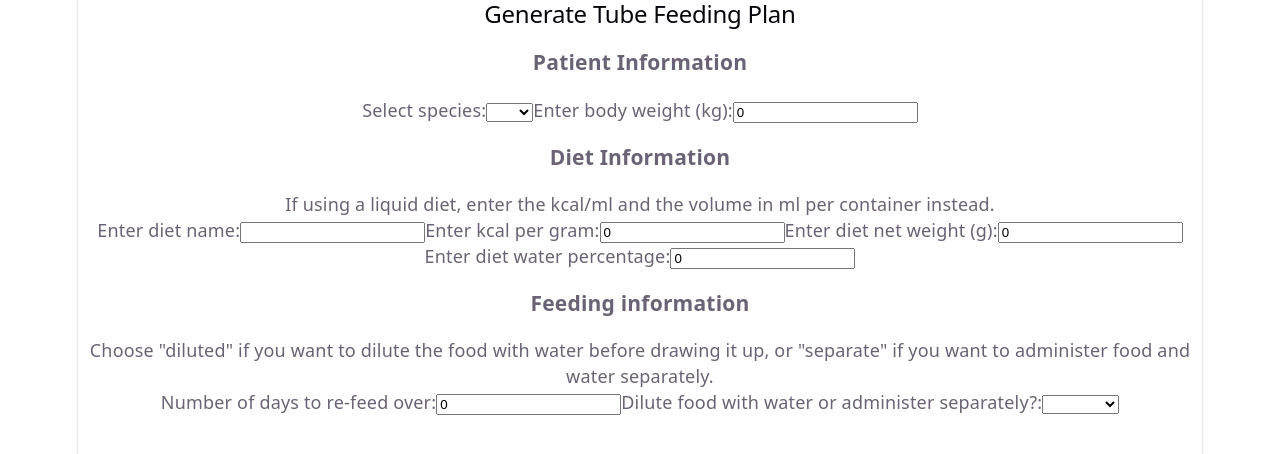
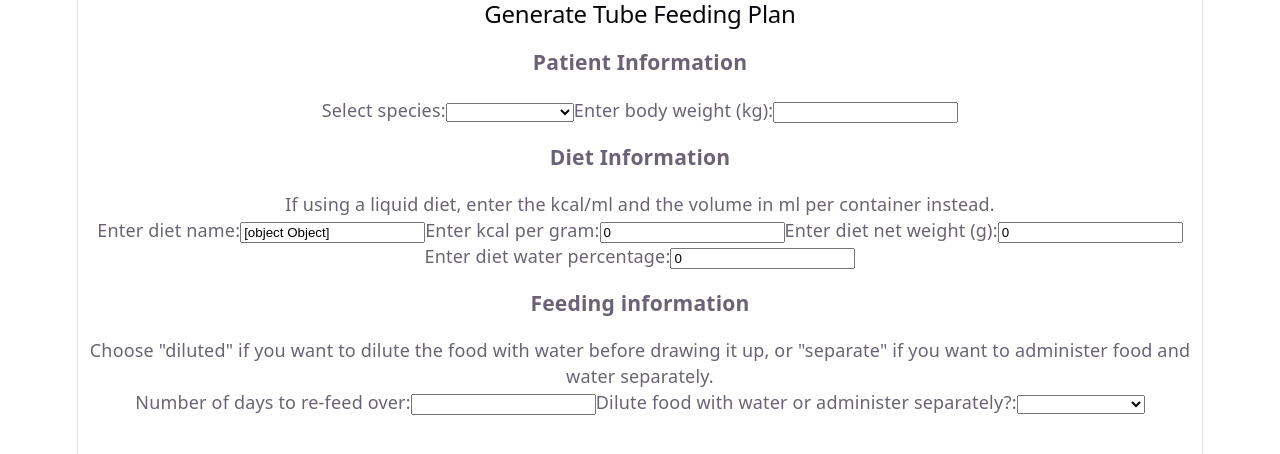
Before and after one commit to RVNSWE/rvnTools, a Vue app in the folder rvnTools/: page / in a window 1280 px wide. Shown: the top 454 px of the page. Built offline with nearby package versions, Linux system fonts and the light colour scheme.

Commit message:
Added tube feed calculator composable.

```diff
--- a/rvnTools/src/components/TubeFeeding.vue
+++ b/rvnTools/src/components/TubeFeeding.vue
@@ -1,23 +1,10 @@
 <script setup lang="ts">
 import { ref } from 'vue'
+import { useTubeFeedCalculator } from '../composables/useTubeFeedCalculator'
 
 defineProps(['title'])
 
-const data = {
-    day: 0,
-    bodyWeight: 0,
-    dietName: '',
-    kcalPerGram: 0,
-    dietNetWeight: 0,
-    dietWaterPercentage: 0,
-    diluted: false,
-    flushVolume: 0,
-    foodPerMeal: 0,
-    totalVolume: 0,
-    dilutionRate: 0,
-    containersPerDay: 0,
-    formattedFeedingTimes: []
-};
+const data = useTubeFeedCalculator();
 let calculating = ref(false);
 let calculated = ref(false);
 let calculatedVolumes = new Array();
@@ -43,8 +30,8 @@ function processData() {
         // temporary hardcoded value for days, will be replaced with user input
         let days = ref(3);
 
-    for (let day = 1; day < days.value; day++) {
-        data.day = day;
+    for (let thisDay = 1; thisDay < days.value; thisDay++) {
+        data.day.value = thisDay;
         // create volumes for today
         // calculate volumes
         calculatedVolumes.push(data);
@@ -63,10 +50,10 @@ function reset() {
 function foodContainerText() {
     let text = '';
 
-    if (data.containersPerDay > 1) {
+    if (data.containersPerDay.value > 1) {
         text = 'containers';
     }
-    else if (data.containersPerDay === 1) {
+    else if (data.containersPerDay.value === 1) {
         text = 'container';
     }
     else {
@@ -87,8 +74,9 @@ function foodContainerText() {
 
         <label for="species">Select species:</label>
         <select id="species" v-model="speciesSelection">
+            <option disabled value="">Please select one</option>
+            <option value="cat">Cat</option>
             <option value="dog">Dog</option>
-            <option value="cat">Cat</option>
         </select>
 
         <label for="bodyWeight">Enter body weight (kg):</label>
@@ -101,16 +89,16 @@ function foodContainerText() {
         </p>
 
         <label for="dietName">Enter diet name:</label>
-        <input type="text" id="dietName" v-model="data.dietName" />
+        <input type="text" id="dietName" v-model.trim="data.dietName" />
 
-        <label for="kcalPerGram">Enter kcal per gram:</label>
-        <input type="number" id="kcalPerGram" v-model="data.kcalPerGram" />
+        <label for="kcalPerG">Enter kcal per gram:</label>
+        <input type="number" id="kcalPerG" v-model="data.kcalPerG.value" />
 
         <label for="dietNetWeight">Enter diet net weight (g):</label>
-        <input type="number" id="dietNetWeight" v-model="data.dietNetWeight" />
+        <input type="number" id="dietNetWeight" v-model="data.dietNetWeight.value" />
 
-        <label for="dietWaterPercentage">Enter diet water percentage:</label>
-        <input type="number" id="dietWaterPercentage" v-model="data.dietWaterPercentage" />
+        <label for="waterPercentage">Enter diet water percentage:</label>
+        <input type="number" id="waterPercentage" v-model="data.waterPercentage.value" />
 
         <h3>Feeding information</h3>
 
@@ -124,6 +112,7 @@ function foodContainerText() {
 
         <label for="diluted">Dilute food with water or administer separately?:</label>
         <select id="diluted" v-model="diluted">
+            <option disabled value="">Please select one</option>
             <option value="diluted">Diluted</option>
             <option value="separate">Separate</option>
         </select>
@@ -197,7 +186,6 @@ function foodContainerText() {
             <br />
 
             <h4>Administering the food</h4>
-            <p>
                 <ol>
                     <li>
                         <p>Pinch the feeding tube to prevent food from leaking out or air from being sucked in when you remove
@@ -226,7 +214,6 @@ function foodContainerText() {
                         the used syringes with water to clean them ready for the next feed.</p>
                     </li>
                 </ol>
-            </p>
     </div>
 
 </template>
--- /dev/null
+++ b/rvnTools/src/composables/useTubeFeedCalculator.ts
@@ -0,0 +1,63 @@
+import { ref } from 'vue'
+
+export function useTubeFeedCalculator() {
+    const maxVolPerMeal = ref(0)
+    const rer = ref(0)
+    const containersPerDay = ref(0)
+    const dietWaterVol = ref(0)
+    const additionalWaterVol = ref(0)
+    const foodVolPerDay = ref(0)
+    const waterVolPerDay = ref(0)
+    const totalVolPerDay = ref(0)
+    const mealsPerDay = ref(0)
+    const totalVolPerMeal = ref(0)
+    const foodVolPerMeal = ref(0)
+    const waterVolPerMeal = ref(0)
+    const dilutionRate = ref(0)
+    const formattedPlan = ref([])
+    const interval = ref(0)
+    const mealHalfTime = ref(0)
+    const midPoint = ref(0)
+    const startTime = ref(0)
+    const day = ref(0)
+    const species = ref('')
+    const bodyWeight = ref(0)
+    const days = ref(0)
+    const dietName = ref('')
+    const kcalPerG = ref(0)
+    const dietNetWeight = ref(0)
+    const waterPercentage = ref(0)
+    const flushVol = ref(0)
+    const diluted = ref(false)
+
+    return {
+        maxVolPerMeal,
+        rer,
+        containersPerDay,
+        dietWaterVol,
+        additionalWaterVol,
+        foodVolPerDay,
+        waterVolPerDay,
+        totalVolPerDay,
+        mealsPerDay,
+        totalVolPerMeal,
+        foodVolPerMeal,
+        waterVolPerMeal,
+        dilutionRate,
+        formattedPlan,
+        interval,
+        mealHalfTime,
+        midPoint,
+        startTime,
+        day,
+        species,
+        bodyWeight,
+        days,
+        dietName,
+        kcalPerG,
+        dietNetWeight,
+        waterPercentage,
+        flushVol,
+        diluted
+    }
+}
--- a/rvnTools/src/feeding-plan.ts
+++ /dev/null
@@ -1,3 +0,0 @@
-export default {
-
-}
```
